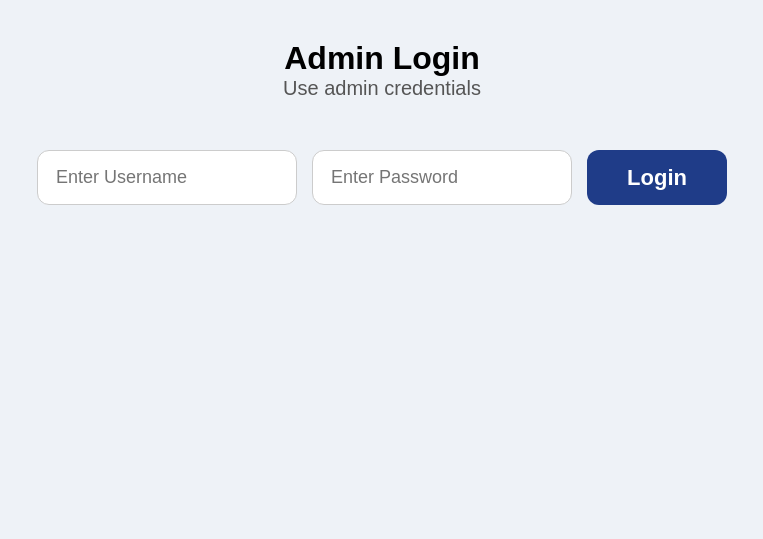
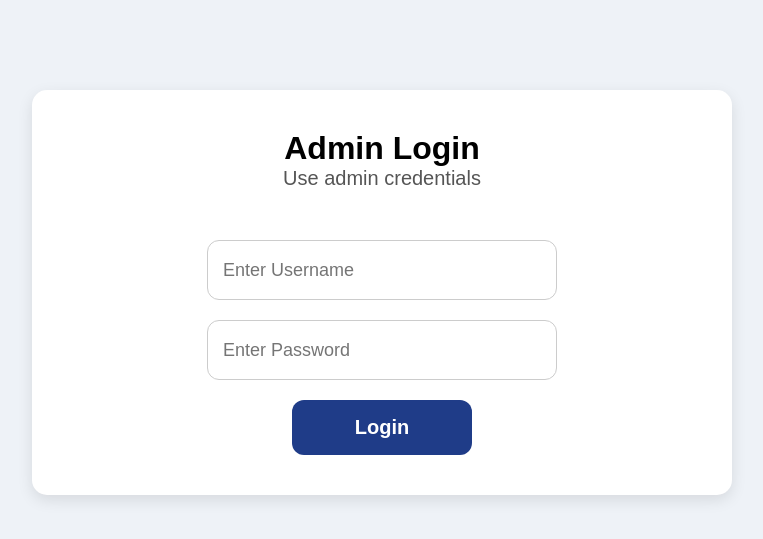
Before and after one commit to kandikondasaisamskruthi-netizen/Hostel_Project, a Flask app: page /admin_login in a window 1280 px wide. Shown: the part 68-607 px from the top of the page, without its empty margins (258-1021 px from the left). Run offline with Flask 3, Linux system fonts and the light colour scheme.

Commit message:
Update Style.css

```diff
--- a/static/Style.css
+++ b/static/Style.css
@@ -605,3 +605,57 @@ select {
 .login-form button:hover {
     background: #162d66;
 }
+/* BIGGER LOGIN BOXES */
+
+.login-form {
+    display: flex;
+    flex-direction: column;
+    align-items: center;
+    gap: 20px;
+    margin-top: 30px;
+}
+
+.login-form input {
+    width: 350px;
+    height: 60px;
+    padding: 15px;
+    font-size: 18px;
+    border: 1px solid #ccc;
+    border-radius: 12px;
+    outline: none;
+}
+
+.login-form button {
+    width: 180px;
+    height: 55px;
+    font-size: 20px;
+    border-radius: 12px;
+}
+
+/* FORM BOX */
+
+.form-box {
+    background: white;
+    width: 700px;
+    margin: 50px auto;
+    padding: 40px;
+    border-radius: 15px;
+    box-shadow: 0px 5px 15px rgba(0,0,0,0.1);
+    text-align: center;
+}
+
+/* COMMON BUTTON */
+
+button {
+    background: #1f3c88;
+    color: white;
+    border: none;
+    padding: 12px 28px;
+    border-radius: 10px;
+    font-size: 16px;
+    cursor: pointer;
+}
+
+button:hover {
+    background: #16305f;
+}
```
